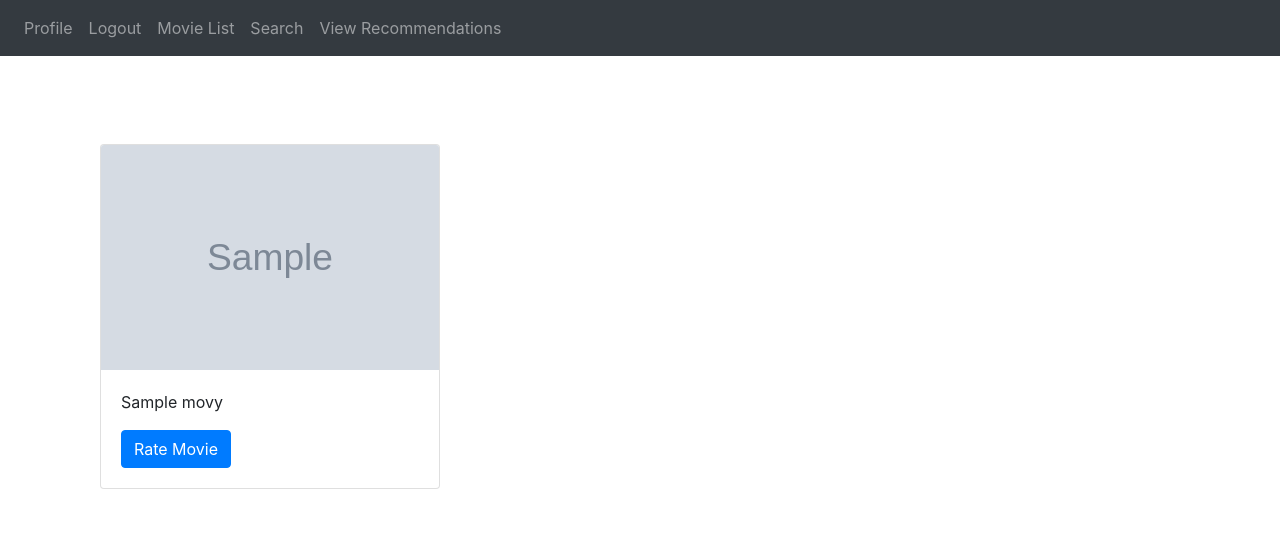
After one commit to Saleh-Lootah/Curatorem, a Flask app: page /recommendations in a window 1280 px wide. The commit adds this page. Shown: the top 560 px of the page. Run offline with Flask 2, Linux system fonts and the light colour scheme; a user stored in the database is signed in; tables that the repository leaves empty hold one stand-in row (values such as "Sample post"); grey boxes marked "Sample" are stand-in pictures; a database or web service that is not in the repository returns one stand-in record (values such as "Sample title"); data that the repository does not hold is empty; some libraries are stand-ins or nearby versions.

Commit message:
Initial Commit I think

```diff
--- a/website/templates/base.html
+++ b/website/templates/base.html
@@ -23,29 +23,6 @@
   </head>
 
   <body>
-    <!-- <nav class="navbar navbar-expand-md navbar-dark fixed-top bg-dark mb-5">
-      <a class="navbar-brand" href="/">Curatorem</a>
-      <button class="navbar-toggler" type="button" data-toggle="collapse" data-target="#navbarCollapse" aria-controls="navbarCollapse" aria-expanded="false" aria-label="Toggle navigation">
-        <span class="navbar-toggler-icon"></span>
-      </button>
-      <div class="collapse navbar-collapse" id="navbarCollapse">
-        <ul class="navbar-nav mr-auto">
-          {% if user.is_authenticated %}
-          <a class="nav-item nav-link" id="profile" href="/profile">Profile</a>
-          <a class="nav-item nav-link" id="logout" href="/logout">Logout</a>
-          <a class="nav-item nav-link" id="movie_list" href="/movie_list">Movie List</a>
-          {% else %}
-          <a class="nav-item nav-link" id="home" href="/">Home</a>
-          <a class="nav-item nav-link" id="login" href="/login">Login</a>
-          <a class="nav-item nav-link" id="sign_up" href="/sign_up">Sign Up</a>
-          {% endif %}
-        </ul>
-        <form class="form-inline mt-2 mt-md-0">
-          <input class="form-control mr-sm-2" type="text" placeholder="Search" aria-label="Search">
-          <button class="btn btn-outline-success my-2 my-sm-0" type="submit">Search</button>
-        </form>
-      </div>
-    </nav> -->
     <nav class="navbar navbar-expand-md navbar-dark bg-dark fixed-top">
       <button
         class="navbar-toggler"
@@ -61,6 +38,8 @@
           <a class="nav-item nav-link" id="profile" href="/profile">Profile</a>
           <a class="nav-item nav-link" id="logout" href="/logout">Logout</a>
           <a class="nav-item nav-link" id="movie_list" href="/movie_list">Movie List</a>
+          <a class="nav-item nav-link" id="search" href="/search">Search</a>
+          <a class="nav-item nav-link" id="recommendations" href="/recommendations">View Recommendations</a>
           {% else %}
           <a class="nav-item nav-link" id="home" href="/">Home</a>
           <a class="nav-item nav-link" id="login" href="/login">Login</a>
@@ -69,7 +48,7 @@
         </div>
       </div>
     </nav>
-    <div class="spacer"><h1>This is a spacer</h1></div>
+    <br><br>
     {% with messages = get_flashed_messages(with_categories=true) %}
     {% if messages %}
       {% for category, message in messages %}
@@ -92,7 +71,7 @@
     {% endif %}
     {% endwith %}
 
-    <div class="container p-5 ">
+    <div class="container my-5">
     {% block content %}
     {% endblock %}
     </div>
--- a/website/templates/profile.html
+++ b/website/templates/profile.html
@@ -7,7 +7,7 @@
       <p class="lead text-muted">You can find all the movies you have rated here! You are user number {{ user_id }}</p>
       <p>
         <a class="btn btn-primary my-2" id="rate_button" href="/search">Rate Movies</a>
-        <a href="#" class="btn btn-secondary my-2">View Recommendations</a>
+        <a href="/recommendations" class="btn btn-secondary my-2">View Recommendations</a>
       </p>
     </div>
 </section>
@@ -18,7 +18,6 @@
       {% for title,score in movie_ratings.items(): %}
       <div class="col-md-4">
         <div class="card mb-4 box-shadow">
-          <!-- <img class="card-img-top" data-src="holder.js/100px225?theme=thumb&amp;bg=55595c&amp;fg=eceeef&amp;text=Thumbnail" alt="Thumbnail [100%x225]" style="height: 225px; width: 100%; display: block;" src="{{ poster }}" data-holder-rendered="true"> -->
           <div class="card-body">
             <p class="card-text">{{ title }}</p>
             <p class="card-text">{{ score }}</p>
--- /dev/null
+++ b/website/templates/recs.html
@@ -0,0 +1,29 @@
+{% extends "base.html" %}
+{% block title %} All Movies {% endblock %}
+{% block content %}
+
+<div class="container mw-60">
+<div class="album py-5">
+
+
+      <div class="row">
+        {% for title, id, poster in recs: %}
+        <div class="col-md-4">
+          <div class="card mb-4 box-shadow">
+            <img class="card-img-top" data-src="holder.js/100px225?theme=thumb&amp;bg=55595c&amp;fg=eceeef&amp;text=Thumbnail" style="height: 225px; width: 100%; display: block;" src="{{poster}}" data-holder-rendered="true">
+            <div class="card-body">
+              <p class="card-text">{{ title }}</p>
+              <div class="d-flex justify-content-between align-items-center">
+                <a class="btn btn-primary stretched-link" href="/moviedetails/{{ id }}"> Rate Movie </a>
+              </div>
+            </div>
+          </div>
+        </div>
+        {% endfor %}
+      </div>
+
+    </div>
+
+  </div>
+
+{% endblock %}
--- a/website/views.py
+++ b/website/views.py
@@ -1,7 +1,7 @@
 from flask import Blueprint, render_template, request, flash, redirect, url_for
 from flask_login import login_required, current_user
 from . import OMDB
-from .models import Movie, User, Rating, db
+from .models import Movie, User, Rating, Recommendation, db
 import requests
 import json
 
@@ -32,9 +32,34 @@ def profile():
 @views.route('/movie_list')
 @login_required
 def movie_list():
-    movies = Movie.query.order_by('title').all()
+    movies = Movie.query.all()
 
     return render_template("movie_list.html", user=current_user, movies=movies)
+
+@views.route('/recommendations')
+@login_required
+def recommendations():
+    # Here I need to search the movie table for the respective movie Id
+    # so instead of sending a recs array we send an edited recs array
+    rec_movie_info = []
+    recs = Recommendation.query.filter_by(user_id=current_user.id)
+    for rec in recs:
+        movie_info = Movie.query.filter_by(movie_id=rec.movie_id).one()
+        movie_name = movie_info.title
+
+        querystring = {"t":movie_name,"r":"json"}
+
+        try:
+            response = requests.get(OMDB, params=querystring)
+            #print(response.content)
+            poster = response.json()['Poster']
+            rec_movie_info.append((movie_info.title, movie_info.movie_id, poster))
+        except:
+            print('ayy movie poster not found lmao')
+
+
+    return render_template("recs.html", user=current_user, recs=rec_movie_info)
+
 
 @views.route("/moviedetails/<movie_id>", methods=['GET'])
 @login_required
@@ -77,19 +102,28 @@ def search():
             response = requests.get(OMDB, params=querystring)
             movies = response.json()['Search']
 
-            movie_ids = []
+            # movie_ids = []
             movie_names = []
             movie_posters = []
 
+            # db_movie = session.query(Movie).filter(Movie.name.match(name)).all()
+            # print(db_movie)
+
             for movie in movies:
-                movie_id = movie['imdbID']
                 name = movie['Title']
                 poster = movie['Poster']
-                movie_ids.append(movie_id)
+
+                # try:
+                #     db_movie = Movie.query.filter(Movie.name.match('Toy')).one()
+                #     print(db_movie.title)
+                # except:
+                #     print("Movie not found in DB")
+
                 movie_names.append(name)
                 movie_posters.append(poster)
+                # movie_ids.append(id)
 
-            movie_info = zip(movie_ids, movie_names, movie_posters)
+            movie_info = zip( movie_names, movie_posters)
 
             return render_template("search.html", user=current_user, movies=movie_info)
 
```
Also changed, not shown: website/models.py (+28 -3 lines), website/templates/movie_list.html (+7 -6 lines), website/templates/search.html (+5 -5 lines), 2 other files.
